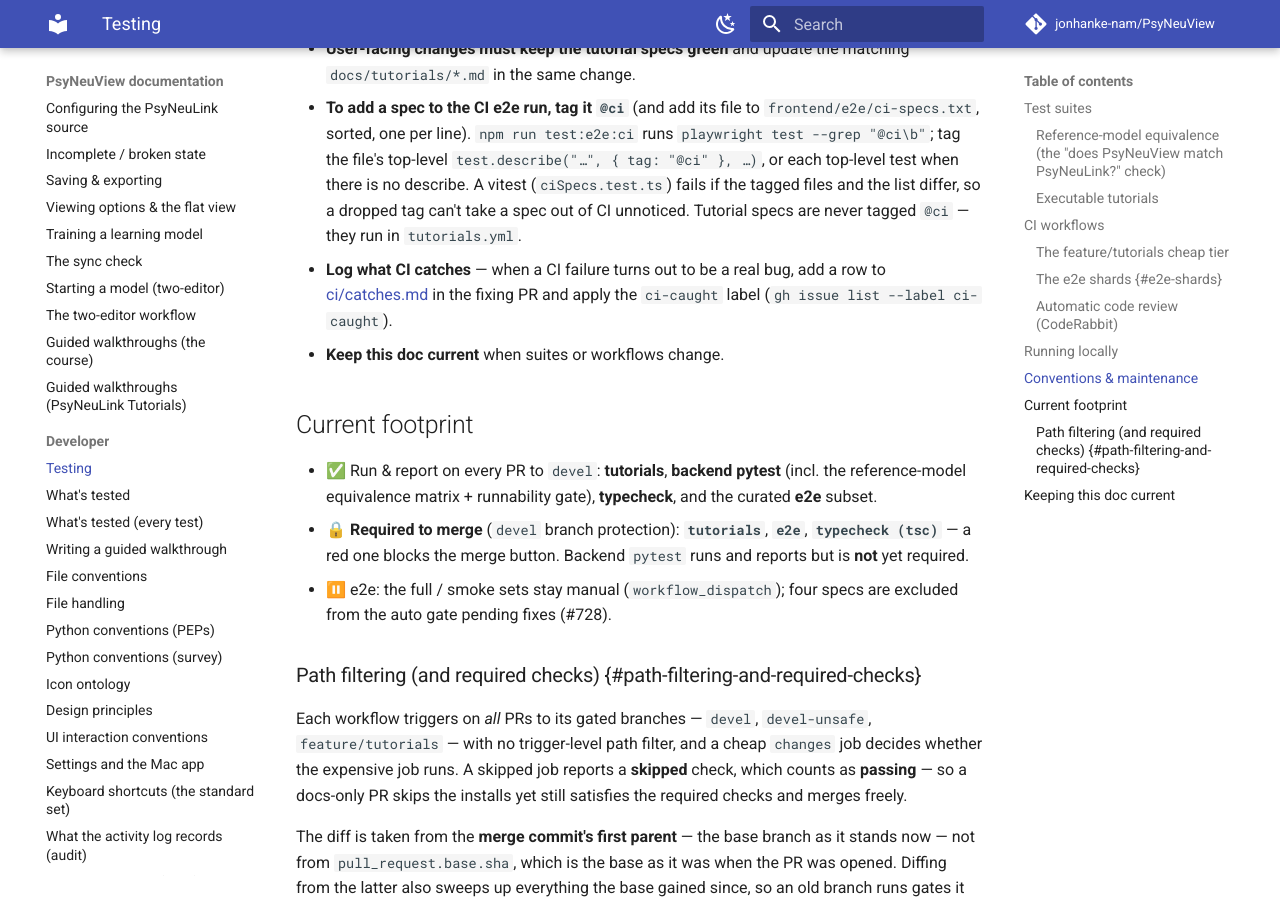
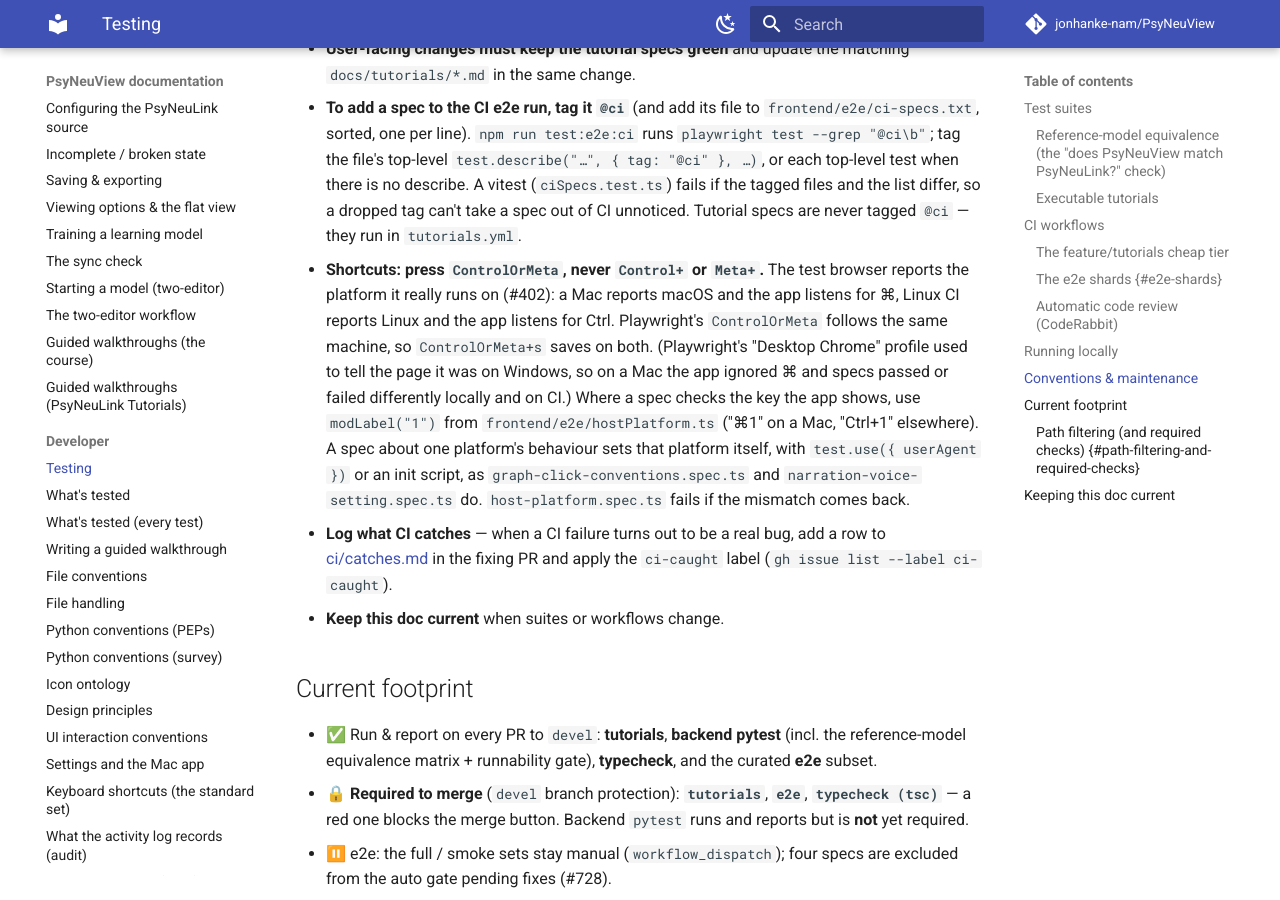
Before and after one commit to jonhanke-nam/PsyNeuView, an MkDocs documentation site: the page built from docs/testing.md, in a window 1280 px wide and 900 px high, scrolled down 6800 px. Built offline with MkDocs 1.6.1 and Material for MkDocs 9.7.7, drawn with Linux system fonts in a browser that asks for light colours; comment, search, counter and statistics services are not loaded.

Commit message:
Testing doc: shortcuts press ControlOrMeta; the browser reports the real platform (#402)
Co-Authored-By: Claude Opus 5.5 <noreply@anthropic.com>

```diff
--- a/docs/testing.md
+++ b/docs/testing.md
@@ -255,6 +255,18 @@ npx playwright show-report /tmp/pw-report
   is no describe. A vitest (`ciSpecs.test.ts`) fails if the tagged files and
   the list differ, so a dropped tag can't take a spec out of CI unnoticed.
   Tutorial specs are never tagged `@ci` — they run in `tutorials.yml`.
+- **Shortcuts: press `ControlOrMeta`, never `Control+` or `Meta+`.** The test
+  browser reports the platform it really runs on (#402): a Mac reports macOS and
+  the app listens for ⌘, Linux CI reports Linux and the app listens for Ctrl.
+  Playwright's `ControlOrMeta` follows the same machine, so `ControlOrMeta+s`
+  saves on both. (Playwright's "Desktop Chrome" profile used to tell the page it
+  was on Windows, so on a Mac the app ignored ⌘ and specs passed or failed
+  differently locally and on CI.) Where a spec checks the key the app shows,
+  use `modLabel("1")` from `frontend/e2e/hostPlatform.ts` ("⌘1" on a Mac,
+  "Ctrl+1" elsewhere). A spec about one platform's behaviour sets that platform
+  itself, with `test.use({ userAgent })` or an init script, as
+  `graph-click-conventions.spec.ts` and `narration-voice-setting.spec.ts` do.
+  `host-platform.spec.ts` fails if the mismatch comes back.
 - **Log what CI catches** — when a CI failure turns out to be a real bug, add a
   row to [ci/catches.md](ci/catches.md) in the fixing PR and apply the
   `ci-caught` label (`gh issue list --label ci-caught`).
```
